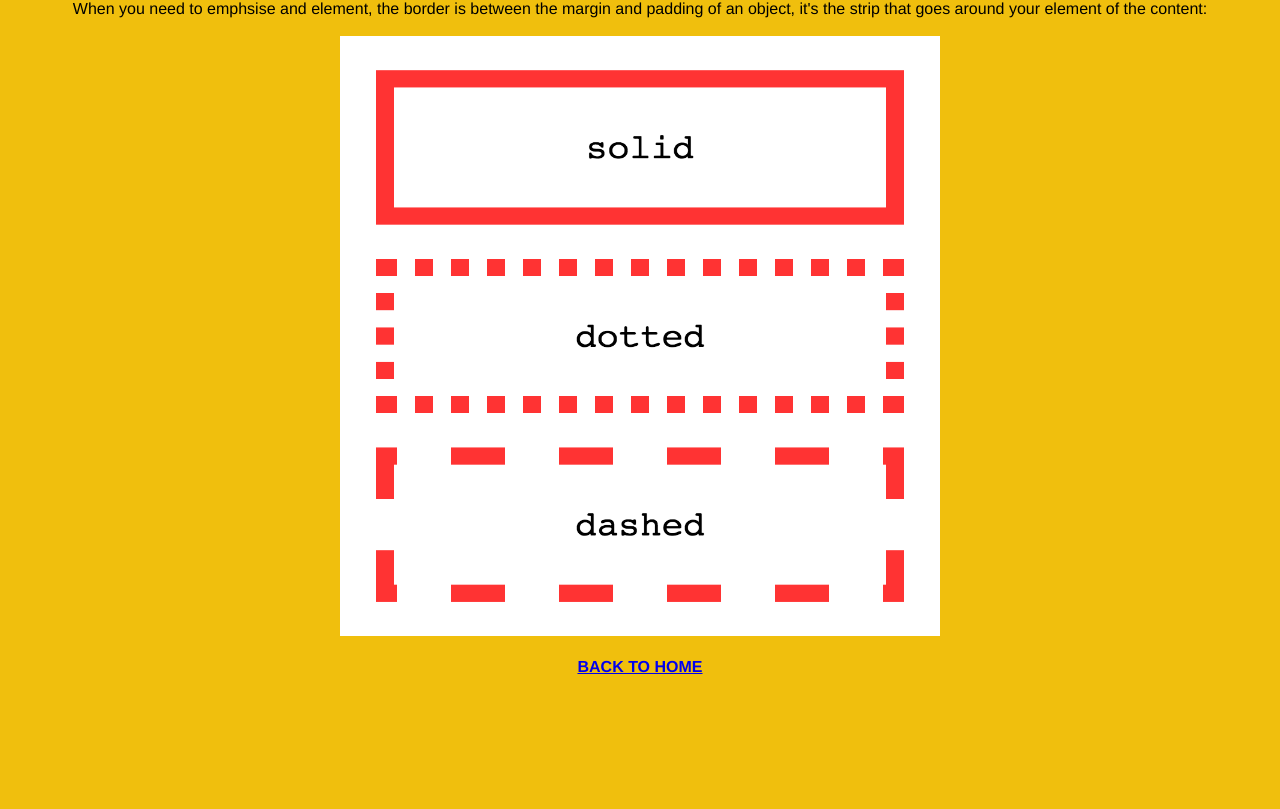
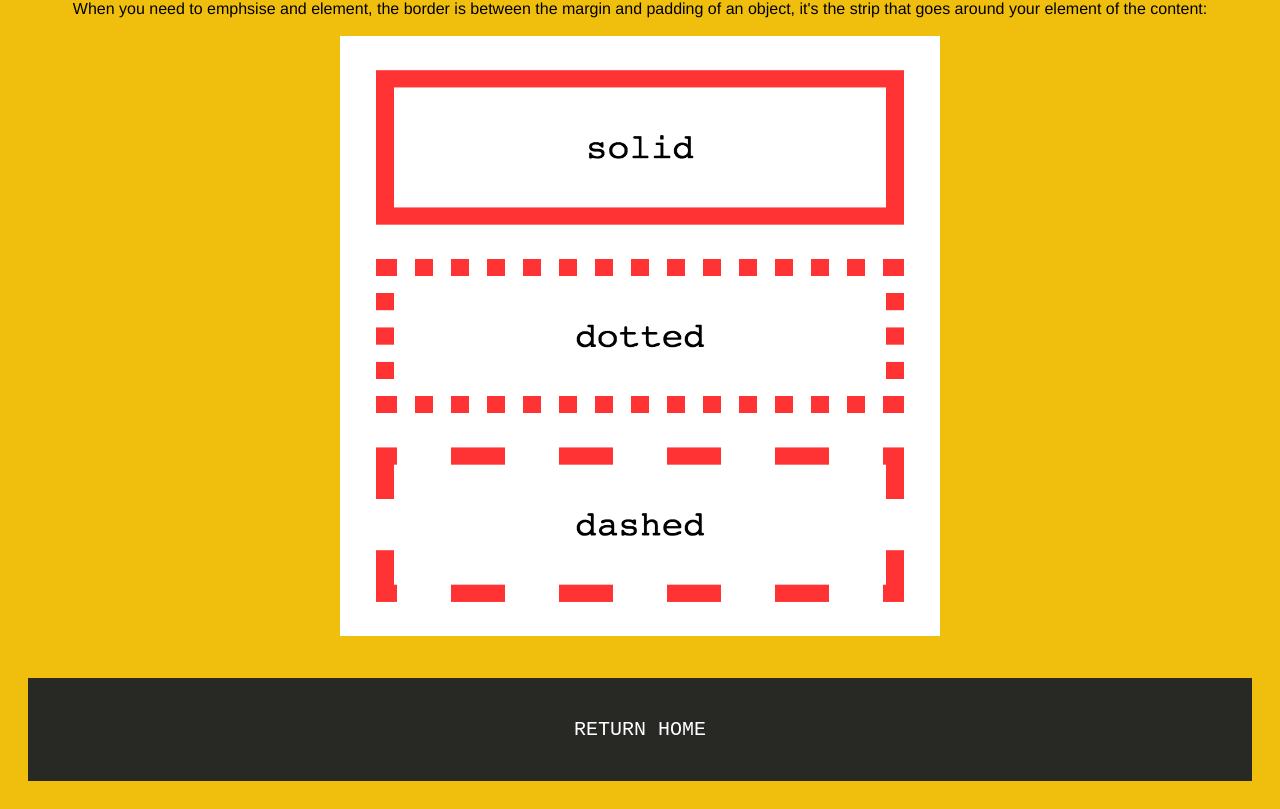
Before and after one commit to JackTabronEXE/JackTabronEXE.github.io, a plain HTML site: page blog/te-houtaewa-template.html in a window 1280 px wide. Shown: the part 2019-2828 px from the top of the page. Before the commit the page ends 2741 px from the top, so only its background shows below. Drawn offline with Linux system fonts and the light colour scheme.

Commit message:
updated footers on articles + links

```diff
--- a/blog/te-houtaewa-template.html
+++ b/blog/te-houtaewa-template.html
@@ -79,12 +79,20 @@ body {
   clear: both;
 }
 
+a:link {
+  color: white;
+  background-color: transparent;
+  text-decoration: none;
+}
+
 /* Footer */
 .footer {
 	padding: 20px;
   text-align: center;
-  background: #ddd;
+  background: rgb(40, 41, 37);
   margin-top: 20px;
+	font-weight: 200;
+	font-size: 20px;
 	font-family: monospace;
 }
 
@@ -150,6 +158,11 @@ body {
 				 <br>
 				 <img src="figures/fig1.png" alt="Figure 1" style="width: 600px;height:600px;"><br>
 				 <br>
-				 <div style="font-size: "medium"> <a href="https://jacktabronexe.github.io/blog/index.html"> <b>BACK TO HOME</b></a><br></div><br>
+
+				 <div class="footer">
+					<p>
+					<a href="/https://jacktabronexe.github.io/index.html" style="color: rgb(255, 255, 255)">RETURN HOME</a>
+				 </p>				</div>
+
 
     </div>
```
Also changed, not shown: blog/identity-values.html (+9 -3 lines), index.html (+2 -2 lines).
